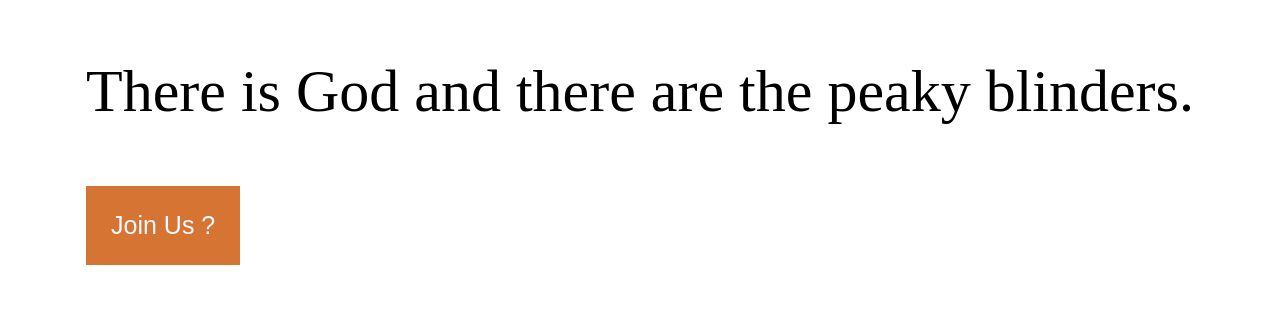
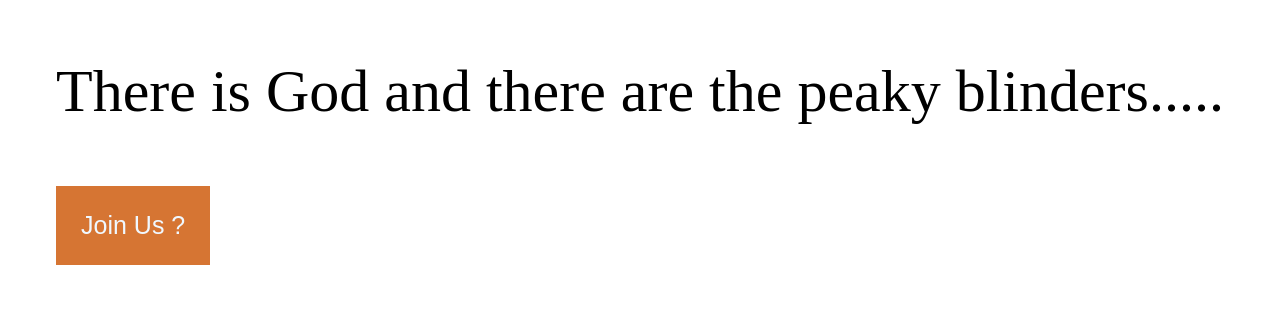
Before and after one commit to JohnHillnhorr/peakyblindersweb-repo, a plain HTML site: page index.html in a window 1280 px wide. Shown: the part 463-779 px from the top of the page. Drawn offline with Linux system fonts and the light colour scheme.

Commit message:
updated text

```diff
--- a/index.html
+++ b/index.html
@@ -35,7 +35,7 @@
             <div>
                 <img class="homephoto" src="https://thumbs-prod.si-cdn.com/Mj9M93ipIh6i91snW9LmlxZhPyw=/800x600/filters:no_upscale():focal(634x85:635x86)/https://public-media.si-cdn.com/filer/7b/ba/7bba298e-7e2e-44f0-adb9-b47dfdc1e240/p05m69vt.jpg">
             </div>
-            <p>There is God  and there are the peaky blinders.</p>
+            <p>There is God  and there are the peaky blinders.....</p>
             <button id="button2"><a href="">Join Us ?</a></button>
         </div>
 
```
